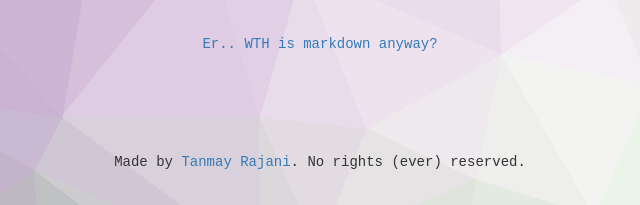
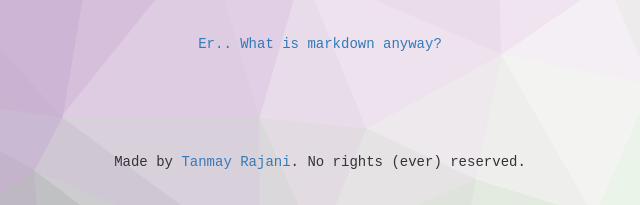
Before and after one commit to tanmayrajani/markdown-editor, a website: page hello.html in a window 1280 px wide. Shown: the part 405-610 px from the top of the page, 320-960 px from the left. Drawn offline with nearby package versions, Linux system fonts and the light colour scheme; files whose address does not match are found by name.

Commit message:
frontpage changes

```diff
--- a/hello.html
+++ b/hello.html
@@ -37,7 +37,7 @@
 <h1 class="text-primary text-center">Markdown Editor
     <div class="container">
         <button class="btn-primary btn autho">Authorize with GitHub to start using</button>
-        <div class="err"><a target="_blank" href="https://en.wikipedia.org/wiki/Markdown">Er.. WTH is markdown anyway?</a></div>
+        <div class="err"><a target="_blank" href="https://en.wikipedia.org/wiki/Markdown">Er.. What is markdown anyway?</a></div>
     </div>
 </h1>
 <footer>
```
